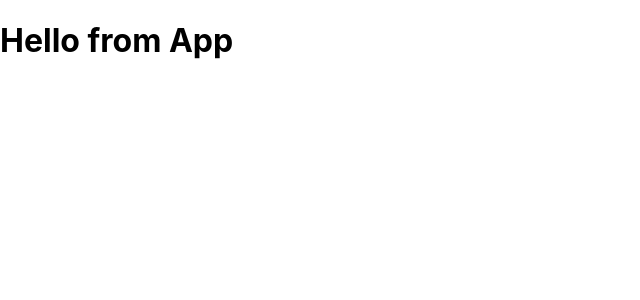
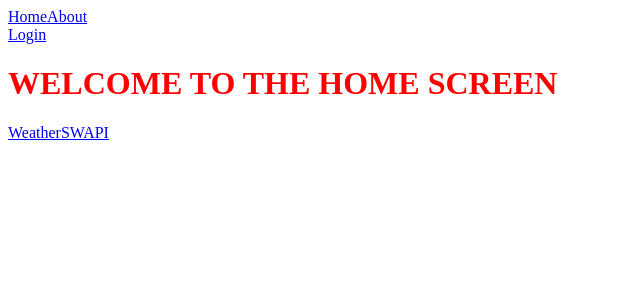
Before and after one commit to gorillian/frontend-capstone, a React (Create React App) app: page / in a window 1280 px wide. Shown: the top 300 px of the page, without its empty margins (0-640 px from the left). Built offline with nearby package versions, Linux system fonts and the light colour scheme.

Commit message:
started routes

```diff
--- a/src/App.js
+++ b/src/App.js
@@ -29,17 +29,31 @@
 // Don't limit yourselves.
 // HAVE FUN!!!
 import { useState } from "react";
-import { BrowserRouter as Router, Route, Switch } from "react-router-dom";
+import { BrowserRouter, Route, Switch } from "react-router-dom";
 
+import NavBar from "./components/nav/NavBar";
+import aboutPage from "./components/pages/AboutPage";
+import Home from "./components/nav/Home";
+import NotFound from "./components/pages/NotFound";
+import WeatherWidget from "./components/pages/Weather";
+import SwapiQuery from "./components/pages/SwapiQuery";
 function App() {
   return (
     <div className="App">
-      <h1>Hello from App</h1>
-      <Router>
-        <div>
-          <Route></Route>
-        </div>
-      </Router>
+      <BrowserRouter>
+        <Route path="*" component={NavBar} />
+
+        <Switch>
+          <Route exact path="/" render={Home} />
+          <Route path="/about" component={aboutPage} />
+          <Route path="/weather" component={WeatherWidget} />
+          <Route path="/swapi" component={SwapiQuery} />
+          {/* <Route path="/widgone" component={WidgetOne}/>
+          <Route path="/widgtwo" component={WidgetTwo}/>
+          <Route path="/widgthree" component={WidgetThree}/> */}
+          <Route component={NotFound} />
+        </Switch>
+      </BrowserRouter>
     </div>
   );
 }
--- /dev/null
+++ b/src/components/nav/Home.js
@@ -0,0 +1,16 @@
+import { NavLink } from "react-router-dom";
+
+export default function Home() {
+  return (
+    <div className="widgetWrapper">
+      <div>
+        <h1>WELCOME TO THE HOME SCREEN</h1>
+      </div>
+      <NavLink to="/weather">Weather</NavLink>
+      <NavLink to="/swapi">SWAPI</NavLink>
+      {/* <NavLink to="/widgone">First</NavLink>
+      <NavLink to="/widgtwo">Second</NavLink>
+      <NavLink to="/widgthree">Third</NavLink> */}
+    </div>
+  );
+}
--- /dev/null
+++ b/src/components/nav/NavBar.js
@@ -0,0 +1,15 @@
+import { NavLink } from "react-router-dom";
+
+export default function NavBar() {
+  return (
+    <div className="navBarWrapper">
+      <div>
+        <NavLink to="/">Home</NavLink>
+        <NavLink to="/about">About</NavLink>
+      </div>
+      <div>
+        <NavLink to="/login">Login</NavLink>
+      </div>
+    </div>
+  );
+}
--- /dev/null
+++ b/src/components/pages/AboutPage.js
@@ -0,0 +1,12 @@
+export default function aboutPage(props) {
+  return (
+    <div>
+      <div>
+        <h1>Hello from About</h1>
+      </div>
+      <div>
+        <button onClick={() => props.history.push("../")}>Go Back</button>
+      </div>
+    </div>
+  );
+}
--- /dev/null
+++ b/src/components/pages/NotFound.js
@@ -0,0 +1,27 @@
+import { useEffect, useState } from "react";
+import { Link } from "react-router-dom";
+
+export default (props) => {
+  const [countDown, setCountDown] = useState(5);
+
+  useEffect(() => {
+    const interval = setInterval(() => {
+      if (countDown > 0) {
+        setCountDown((c) => c - 1);
+      } else {
+        props.history.goBack();
+      }
+    }, 1000);
+
+    return () => clearInterval(interval);
+  }, []);
+
+  return (
+    <div>
+      <h1> Error 404: Not Found at "{props.location.pathname}"</h1>
+      <h4>
+        You will be redirected in 5 seconds, or <Link to="/">Go Back Home</Link>
+      </h4>
+    </div>
+  );
+};
--- /dev/null
+++ b/src/components/pages/SwapiQuery.js
@@ -0,0 +1,12 @@
+export default function SwapiQuery(props) {
+  return (
+    <div>
+      <div>
+        <h1>Hello from SwapiQuery</h1>
+      </div>
+      <div>
+        <button onClick={() => props.history.push("../")}>Go Back</button>
+      </div>
+    </div>
+  );
+}
--- /dev/null
+++ b/src/components/pages/Weather.js
@@ -0,0 +1,12 @@
+export default function WeatherWidget(props) {
+  return (
+    <div>
+      <div>
+        <h1>Hello from WeatherWidget</h1>
+      </div>
+      <div>
+        <button onClick={() => props.history.push("../")}>Go Back</button>
+      </div>
+    </div>
+  );
+}
--- a/src/index.css
+++ b/src/index.css
@@ -1,13 +1,3 @@
-body {
-  margin: 0;
-  font-family: -apple-system, BlinkMacSystemFont, 'Segoe UI', 'Roboto', 'Oxygen',
-    'Ubuntu', 'Cantarell', 'Fira Sans', 'Droid Sans', 'Helvetica Neue',
-    sans-serif;
-  -webkit-font-smoothing: antialiased;
-  -moz-osx-font-smoothing: grayscale;
+h1 {
+  color: red;
 }
-
-code {
-  font-family: source-code-pro, Menlo, Monaco, Consolas, 'Courier New',
-    monospace;
-}
```
Also changed, not shown: src/components/pages/Login.js (added, +7 -0 lines).
